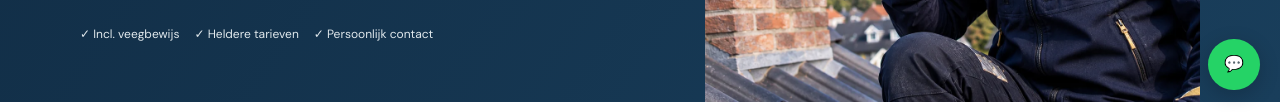
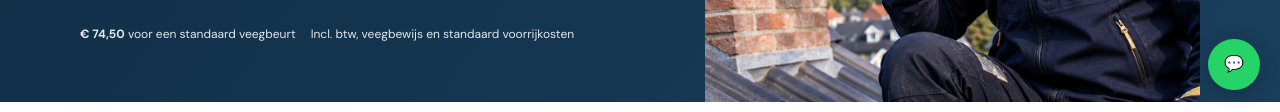
Before and after one commit to DebaSchouwKracht/-DebaSchouwKracht.github.io, a plain HTML site: page index.html in a window 1280 px wide. Shown: the part 688-800 px from the top of the page. Drawn offline with Linux system fonts and the light colour scheme.

Commit message:
Toon het veegtarief op de homepage

```diff
--- a/index.html
+++ b/index.html
@@ -229,9 +229,8 @@
         </a>
 
         <div class="trust">
-          <span>✓ Incl. veegbewijs</span>
-          <span>✓ Heldere tarieven</span>
-          <span>✓ Persoonlijk contact</span>
+          <span><strong>€ 74,50</strong> voor een standaard veegbeurt</span>
+          <span>Incl. btw, veegbewijs en standaard voorrijkosten</span>
         </div>
 
       </div>
```
